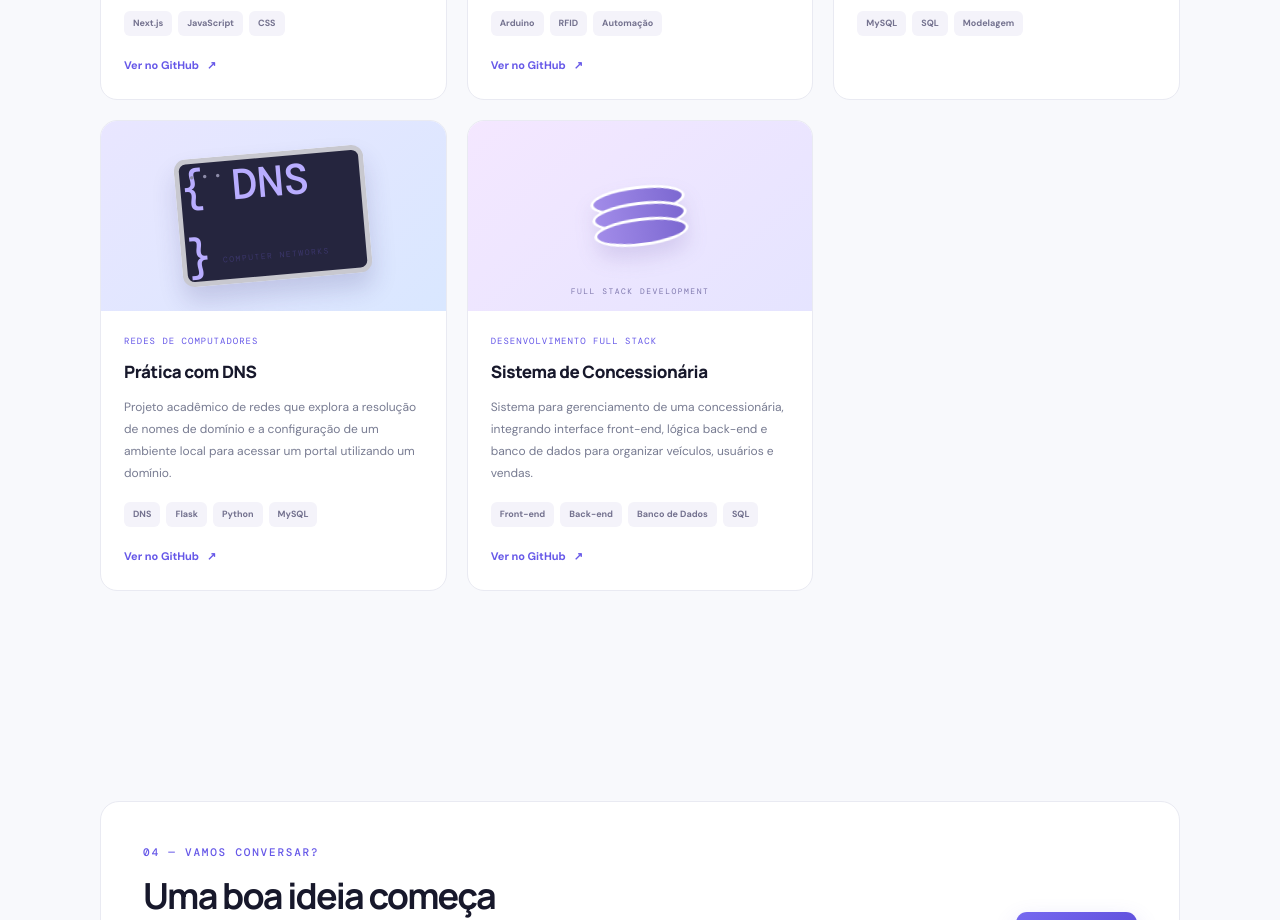
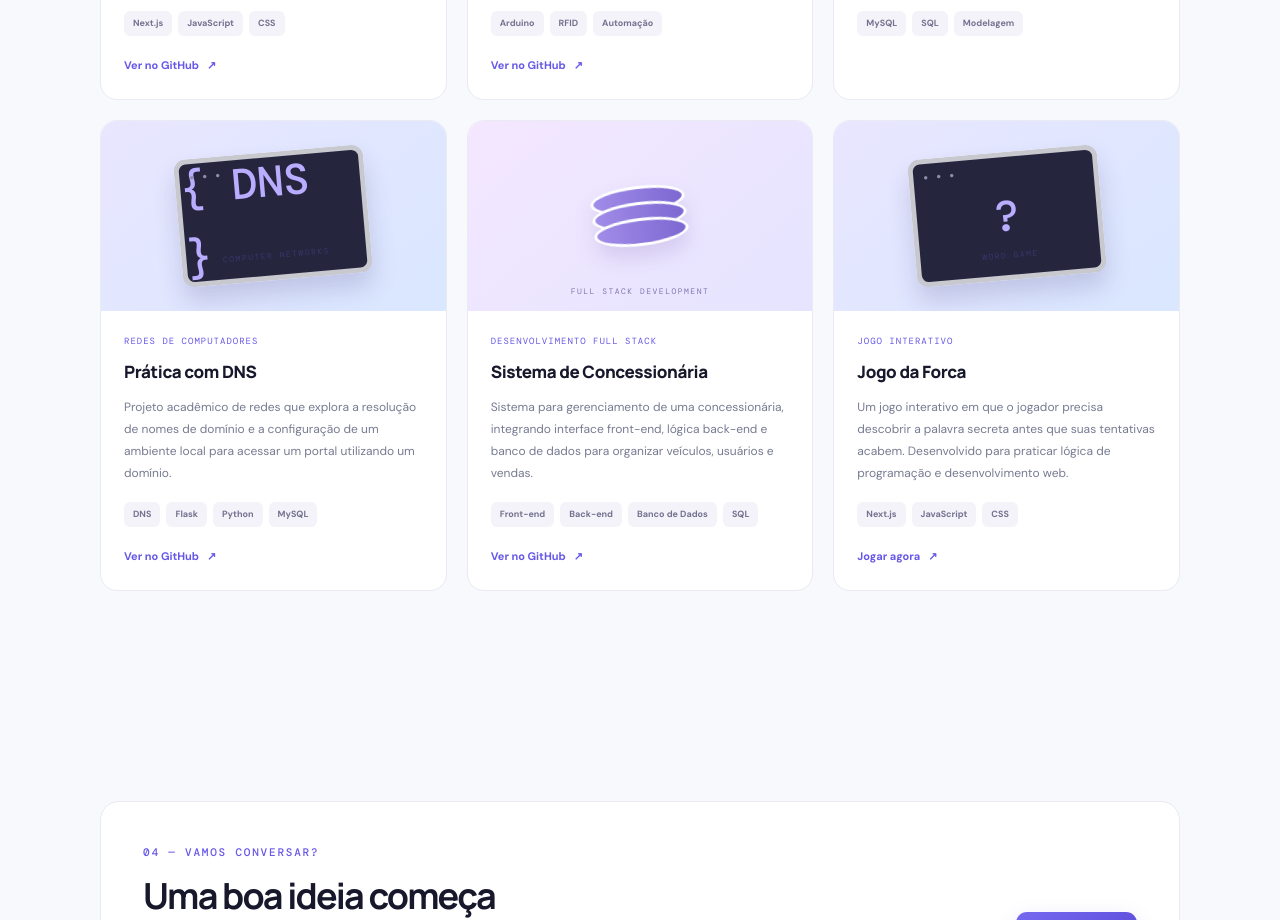
Before and after one commit to Rosalvinnn/Portfolio-rosalvo-alves, a Next.js app in the folder portfolio/: page / in a window 1280 px wide. Shown: the part 2800-3720 px from the top of the page. Built offline with nearby package versions, Linux system fonts and the light colour scheme.

Commit message:
projeto-forca

```diff
--- a/portfolio/app/page.js
+++ b/portfolio/app/page.js
@@ -408,6 +408,39 @@ export default function Home() {
             </div>
           </article>
 
+          <article className="project-card">
+            <div className="project-art project-art-one">
+              <div className="project-window">
+                <span className="project-window-dots">● ● ●</span>
+                <div className="project-illustration">?</div>
+                <span className="project-art-label">WORD GAME</span>
+              </div>
+            </div>
+
+            <div className="project-info">
+              <div className="project-type">JOGO INTERATIVO</div>
+
+              <h3>Jogo da Forca</h3>
+
+              <p>
+                Um jogo interativo em que o jogador precisa descobrir
+                a palavra secreta antes que suas tentativas acabem.
+                Desenvolvido para praticar lógica de programação
+                e desenvolvimento web.
+              </p>
+
+              <div className="tag-list">
+                <span>Next.js</span>
+                <span>JavaScript</span>
+                <span>CSS</span>
+              </div>
+
+              <Link href="/forca" className="project-link">
+                Jogar agora <span>↗</span>
+              </Link>
+            </div>
+          </article>
+
         </div>
       </section>
 
```
